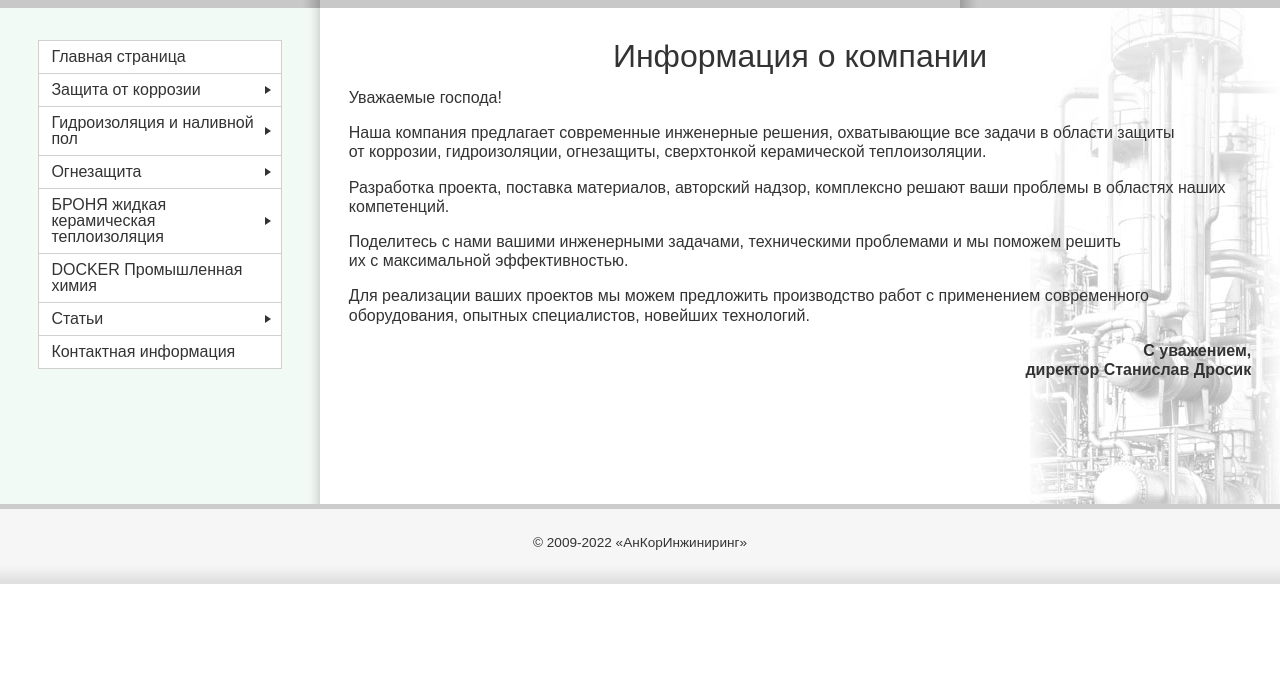
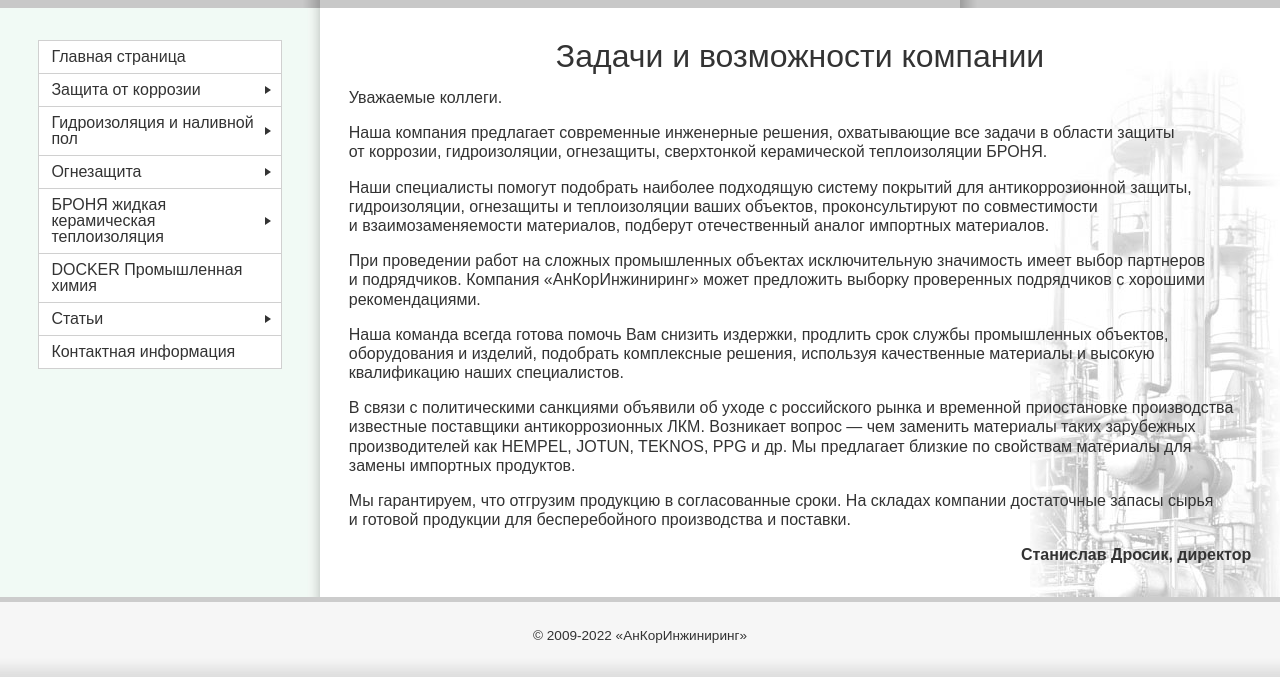
Before and after one commit to ponomarev-iv/ankorr, a website: page _dev/tmpl/index.html in a window 1280 px wide. Shown: the part 216-893 px from the top of the page. Before the commit the page ends 800 px from the top, so only its background shows below. Drawn offline with nearby package versions, Linux system fonts and the light colour scheme; files that its build step writes are made by us from their sources; files whose address does not match are found by name; a web font is replaced by a local one.

Commit message:
замена текста на главной странице

```diff
--- a/_dev/tmpl/index.html
+++ b/_dev/tmpl/index.html
@@ -33,24 +33,28 @@
 
         <main class="main">
             <div class="c-section">
-                <h1>Информация о компании</h1>
-                <p>Уважаемые господа!</p>
+                <h1>Задачи и&nbsp;возможности компании</h1>
+                <p>Уважаемые коллеги.</p>
                 <p>
-                    Наша компания предлагает современные инженерные решения, охватывающие все задачи в&nbsp;области защиты от&nbsp;коррозии, гидроизоляции, огнезащиты, сверхтонкой керамической теплоизоляции.
+                    Наша компания предлагает современные инженерные решения, охватывающие все задачи в&nbsp;области защиты от&nbsp;коррозии, гидроизоляции, огнезащиты, сверхтонкой керамической теплоизоляции БРОНЯ.
                 </p>
                 <p>
-                    Разработка проекта, поставка материалов, авторский надзор, комплексно решают ваши проблемы в&nbsp;областях наших компетенций.
+                    Наши специалисты помогут подобрать наиболее подходящую систему покрытий для антикоррозионной защиты, гидроизоляции, огнезащиты и&nbsp;теплоизоляции ваших объектов, проконсультируют по&nbsp;совместимости и&nbsp;взаимозаменяемости материалов, подберут отечественный аналог импортных материалов.
                 </p>
                 <p>
-                    Поделитесь с&nbsp;нами вашими инженерными задачами, техническими проблемами и&nbsp;мы&nbsp;поможем решить их&nbsp;с&nbsp;максимальной эффективностью.
+                    При проведении работ на&nbsp;сложных промышленных объектах исключительную значимость имеет выбор партнеров и&nbsp;подрядчиков. Компания &laquo;АнКорИнжиниринг&raquo; может предложить выборку проверенных подрядчиков с&nbsp;хорошими рекомендациями.
                 </p>
                 <p>
-                    Для реализации ваших проектов мы&nbsp;можем предложить производство работ с&nbsp;применением современного оборудования, опытных специалистов, новейших технологий.
+                    Наша команда всегда готова помочь Вам снизить издержки, продлить срок службы промышленных объектов, оборудования и&nbsp;изделий, подобрать комплексные решения, используя качественные материалы и&nbsp;высокую квалификацию наших специалистов.
+                </p>
+                <p>
+                    В&nbsp;связи с&nbsp;политическими санкциями объявили об&nbsp;уходе с&nbsp;российского рынка и&nbsp;временной приостановке производства известные поставщики антикоррозионных ЛКМ. Возникает вопрос&nbsp;&mdash; чем заменить материалы таких зарубежных производителей как HEMPEL, JOTUN, TEKNOS, PPG и&nbsp;др. Мы&nbsp;предлагает близкие по&nbsp;свойствам материалы для замены импортных продуктов.
+                </p>
+                <p>
+                    Мы&nbsp;гарантируем, что отгрузим продукцию в&nbsp;согласованные сроки. На&nbsp;складах компании достаточные запасы сырья и&nbsp;готовой продукции для бесперебойного производства и&nbsp;поставки.
                 </p>
                 <p class="text-right text-bold">
-
-                    С уважением,<br>
-                    директор Станислав Дросик
+                    Станислав Дросик, директор
                 </p>
             </div>
         </main>
```
Also changed, not shown: public/index.html (+13 -9 lines).
